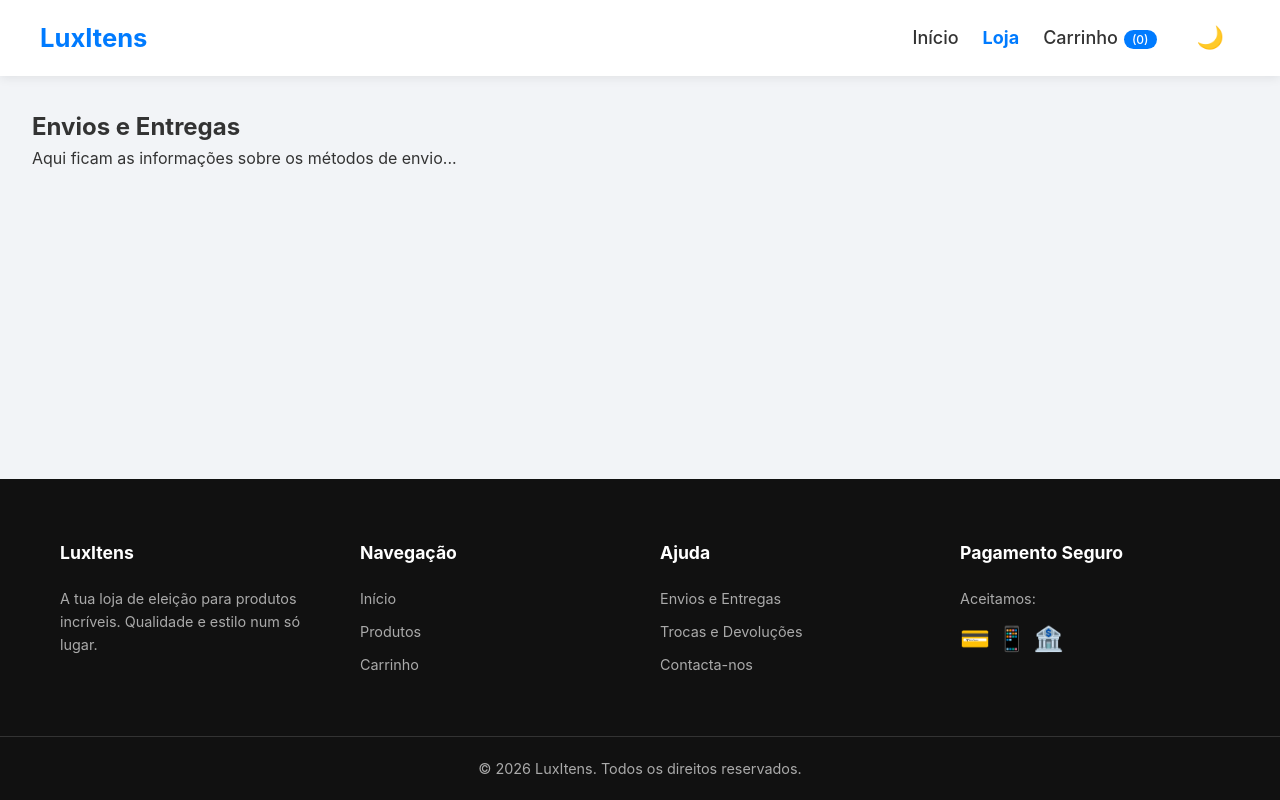
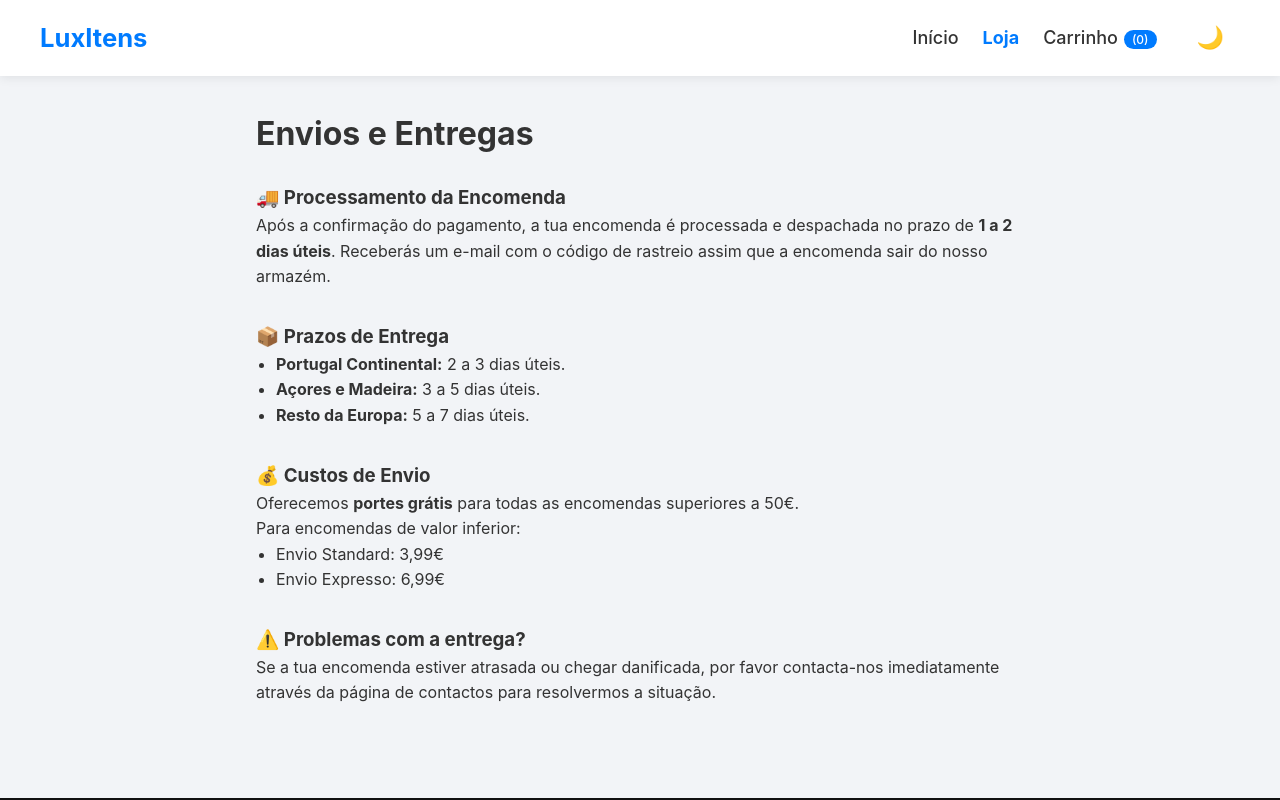
Before and after one commit to duaz24/react-ecommerce, a React (Create React App) app: page /envios in a window 1280 px wide. Shown: the top 800 px of the page. Built offline with nearby package versions, Linux system fonts and the light colour scheme.

Commit message:
Update Shipping.js

```diff
--- a/src/pages/Shipping.js
+++ b/src/pages/Shipping.js
@@ -2,9 +2,42 @@ import React from 'react';
 
 export default function Shipping() {
   return (
-    <div style={{ padding: "2rem" }}>
-      <h2>Envios e Entregas</h2>
-      <p>Aqui ficam as informações sobre os métodos de envio...</p>
+    <div style={{ maxWidth: "800px", margin: "0 auto", padding: "2rem 1rem", lineHeight: "1.6" }}>
+      <h1 style={{ fontSize: "2rem", marginBottom: "1.5rem", color: "#333" }}>Envios e Entregas</h1>
+
+      <section style={{ marginBottom: "2rem" }}>
+        <h3>🚚 Processamento da Encomenda</h3>
+        <p>
+          Após a confirmação do pagamento, a tua encomenda é processada e despachada no prazo de <strong>1 a 2 dias úteis</strong>.
+          Receberás um e-mail com o código de rastreio assim que a encomenda sair do nosso armazém.
+        </p>
+      </section>
+
+      <section style={{ marginBottom: "2rem" }}>
+        <h3>📦 Prazos de Entrega</h3>
+        <ul style={{ paddingLeft: "20px" }}>
+          <li><strong>Portugal Continental:</strong> 2 a 3 dias úteis.</li>
+          <li><strong>Açores e Madeira:</strong> 3 a 5 dias úteis.</li>
+          <li><strong>Resto da Europa:</strong> 5 a 7 dias úteis.</li>
+        </ul>
+      </section>
+
+      <section style={{ marginBottom: "2rem" }}>
+        <h3>💰 Custos de Envio</h3>
+        <p>Oferecemos <strong>portes grátis</strong> para todas as encomendas superiores a 50€.</p>
+        <p>Para encomendas de valor inferior:</p>
+        <ul style={{ paddingLeft: "20px" }}>
+          <li>Envio Standard: 3,99€</li>
+          <li>Envio Expresso: 6,99€</li>
+        </ul>
+      </section>
+
+      <section>
+        <h3>⚠️ Problemas com a entrega?</h3>
+        <p>
+          Se a tua encomenda estiver atrasada ou chegar danificada, por favor contacta-nos imediatamente através da página de contactos para resolvermos a situação.
+        </p>
+      </section>
     </div>
   );
 }
```
